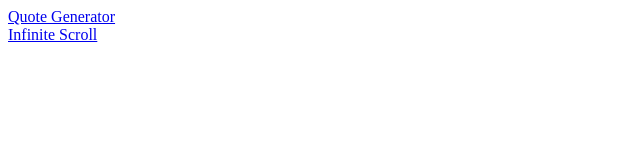
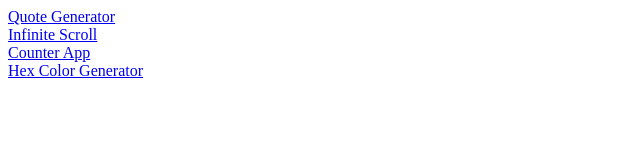
Before and after one commit to amr-khalil/Frontend-Projects, a plain HTML site: page index.html in a window 1280 px wide. Shown: the whole page, without its empty margins (0-640 px from the left). Drawn offline with Linux system fonts and the light colour scheme.

Commit message:
Create hex color generator + updates

```diff
--- a/index.html
+++ b/index.html
@@ -7,8 +7,12 @@
     <title>Document</title>
 </head>
 <body>
-    <a href="Quote-Generator"> Quote Generator</a>
+    <a href="Quote-Generator">Quote Generator</a>
     <br/>
-    <a href="Infinite-Scroll"> Infinite Scroll</a>
+    <a href="Infinite-Scroll">Infinite Scroll</a>
+    <br/>
+    <a href="counter-app">Counter App</a>
+    <br/>
+    <a href="hex-color-generator">Hex Color Generator</a>
 </body>
 </html>
```
Also changed, not shown: 1 other file.
